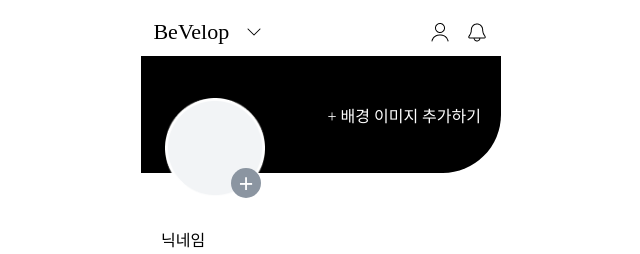
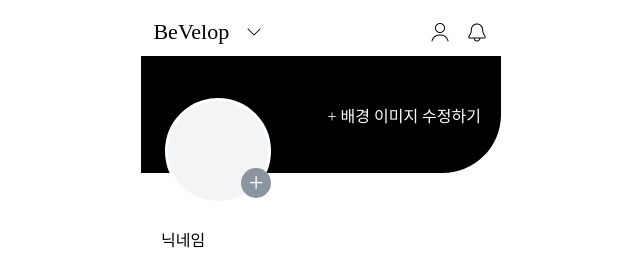
Before and after one commit to NS0H/vue_practice, a Vue app: page /mypage in a window 1280 px wide. Shown: the top 254 px of the page, without its empty margins (319-959 px from the left). Built offline with nearby package versions, Linux system fonts and the light colour scheme.

Commit message:
프로필 및 배경 이미지 변경 구현

```diff
--- a/src/components/ProfileImage.vue
+++ b/src/components/ProfileImage.vue
@@ -1,14 +1,37 @@
 <template>
-  <div class="background">
-    <button>
-      + 배경 이미지 추가하기
-    </button>
+  <div
+    class="background"
+    :style="{ backgroundImage: 'url(' + backgroundImageUrl + ')' }">
+    <label
+      v-if="currentView === 'form'"
+      for="backgroundImage"
+      class="btn_back">
+      + 배경 이미지 수정하기
+    </label>
+    <input
+      id="backgroundImage"
+      type="file"
+      @change="handleBackgroundImageChange"
+      accept="image/*"
+      hidden />
   </div>
   <div class="profile">
-    <img src="../assets/profile_empty.png" />
-    <button>
+    <div
+      class="img_profile"
+      :style="{ backgroundImage: 'url(' + profileImageUrl + ')' }">
+    </div>
+    <label
+      v-if="currentView === 'form'"
+      for="profileImage"
+      class="btn_profile">
       +
-    </button>
+    </label>
+    <input
+      id="profileImage"
+      type="file"
+      @change="handleProfileImageChange"
+      accept="image/*"
+      hidden />
   </div>
 </template>
 
@@ -18,14 +41,46 @@ import { defineComponent, ref} from 'vue';
 
 export default defineComponent({
   name: 'ProfileImage',
+  props: {
+    currentView: String
+  },
   setup() {
-    // const background = '../';
-    const profile = ref('../assets/profile_empty.png');
+    const profileImageUrl = ref('');
+    const backgroundImageUrl = ref('');
+
+    const handleProfileImageChange = (event: Event) => {
+      const files = (event.target as HTMLInputElement).files;
+      if (files && files[0]) {
+        const fileReader = new FileReader();
+        fileReader.onload = (e) => {
+          if (e.target && e.target.result) {
+            profileImageUrl.value = e.target.result as string;
+          }
+        };
+        fileReader.readAsDataURL(files[0]);
+      }
+    };
+
+    const handleBackgroundImageChange = (event: Event) => {
+      const files = (event.target as HTMLInputElement).files;
+      if (files && files[0]) {
+        const fileReader = new FileReader();
+        fileReader.onload = (e) => {
+          if (e.target && e.target.result) {
+            backgroundImageUrl.value = e.target.result as string;
+          }
+        };
+        fileReader.readAsDataURL(files[0]);
+      }
+    };
 
     return {
-    profile
-   };
-   }
+      profileImageUrl,
+      backgroundImageUrl,
+      handleProfileImageChange,
+      handleBackgroundImageChange
+    };
+  }
 });
 </script>
 
@@ -39,10 +94,12 @@ export default defineComponent({
   height: 117px;
 
   background-color: black;
+  background-size: cover;
+  background-position: center;
   border-radius: 0px 0px 58.5px 0px;
 }
 
-.background > button {
+.btn_back {
   background: none;
   border: none;
   padding: 20px;
@@ -53,20 +110,26 @@ export default defineComponent({
   font-weight: 500;
 }
 
-.profile > img {
+.img_profile {
   width: 100px;
   height: 100px;
+  background-color: #F2F4F6;
+  border-radius: 100px;
+  border: 3px solid #FFF;
+  background-size: cover;
+  background-position: center;
 
   position: absolute;
   top: 90px;
   left: 24px;
 }
 
-.profile > button {
+.btn_profile {
   width: 30px;
   height: 30px;
+  text-align: center;
 
-  font-size: 25px;
+  font-size: 27px;
   font-weight: 100;
   color: #FFFFFF;
   background-color: #8B95A1;
@@ -75,10 +138,10 @@ export default defineComponent({
 
   position: absolute;
   top: 160px;
-  left: 90px;
+  left: 100px;
 }
 
-button:hover {
+label:hover {
   cursor: pointer;
 }
 </style>
--- a/src/views/MyPage.vue
+++ b/src/views/MyPage.vue
@@ -1,5 +1,5 @@
 <template>
-    <ProfileImage></ProfileImage>
+    <ProfileImage :current-view="currentView"></ProfileImage>
     <ProfileForm v-if="currentView === 'form'" @formSubmitted="showDisplay" />
     <ProfileDisplay v-if="currentView === 'display'" :profile="profile" @showForm="showForm" />
 </template>
```
